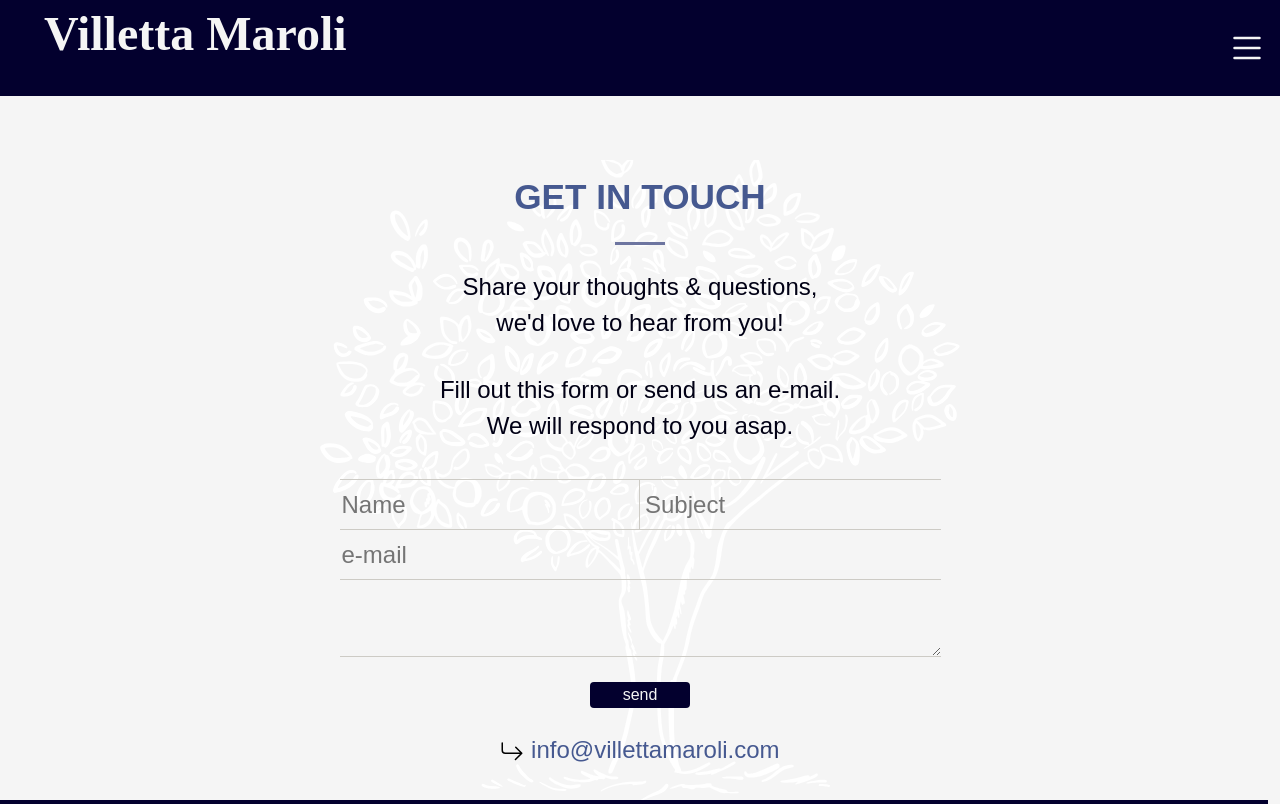
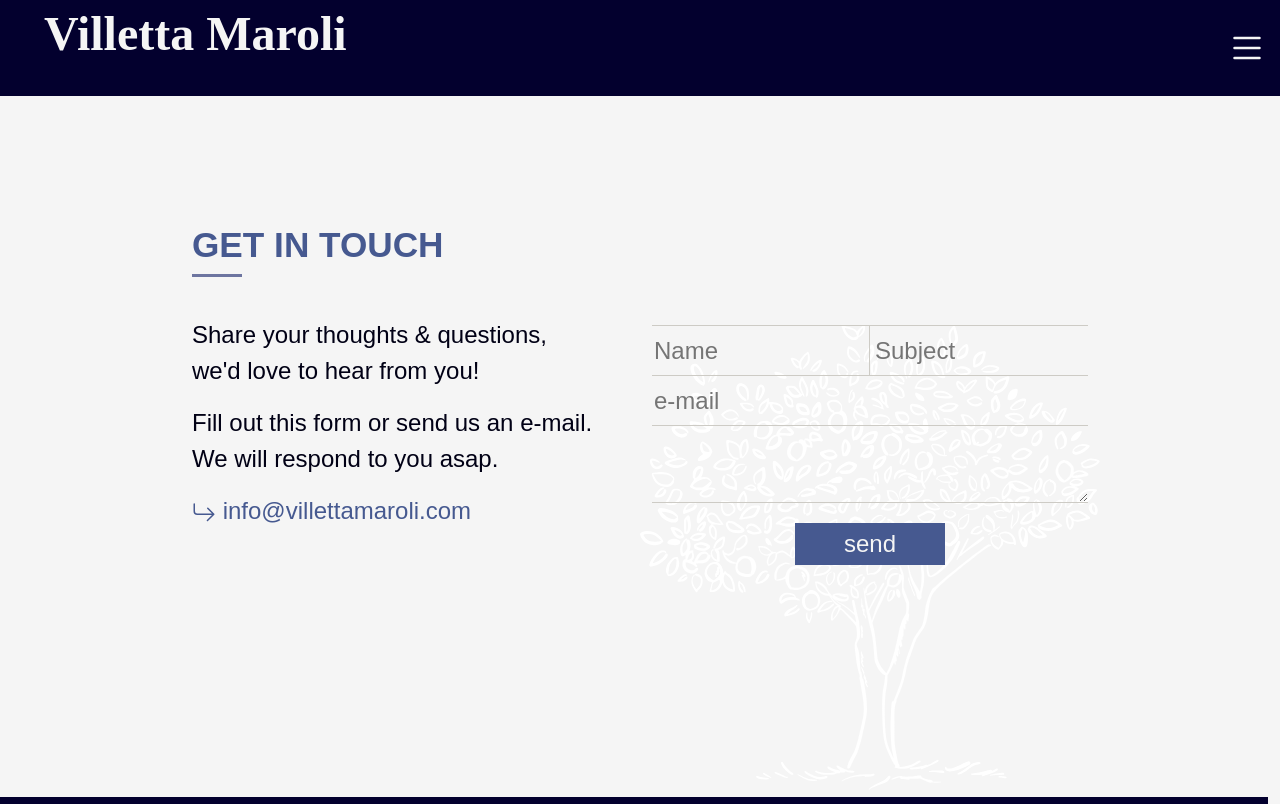
Before and after one commit to larsclaussen/villetta, a website: page villetta/contact/index.html in a window 1280 px wide. Shown: the top 804 px of the page. Drawn offline with nearby package versions, Linux system fonts and the light colour scheme; a web font is replaced by a local one.

Commit message:
Added index.html to the menu and some contact page changes

```diff
--- a/villetta/contact/index.html
+++ b/villetta/contact/index.html
@@ -30,8 +30,8 @@
             <div class="menu-burger">
               <button type="button" class="navbar-toggler menu-btns" data-bs-toggle="modal"
                 data-bs-target="#menu-modal">
-              <svg xmlns="http://www.w3.org/2000/svg" width="40" height="40" fill="whitesmoke"
-              class="bi bi-list" viewBox="0 0 16 16">
+                <svg xmlns="http://www.w3.org/2000/svg" width="40" height="40" fill="whitesmoke" class="bi bi-list"
+                  viewBox="0 0 16 16">
                   <path fill-rule="evenodd"
                     d="M2.5 12a.5.5 0 0 1 .5-.5h10a.5.5 0 0 1 0 1H3a.5.5 0 0 1-.5-.5zm0-4a.5.5 0 0 1 .5-.5h10a.5.5 0 0 1 0 1H3a.5.5 0 0 1-.5-.5zm0-4a.5.5 0 0 1 .5-.5h10a.5.5 0 0 1 0 1H3a.5.5 0 0 1-.5-.5z" />
                 </svg>
@@ -51,21 +51,24 @@
                 <h1 class="navbar-brand"><a href="../">Villetta Maroli</a>
               </div>
               <div class="menu-burger">
-            <button type="button" data-bs-dismiss="modal" class="btn-close btn-close-white btn-close-white-menu menu-btns"
-            aria-label="Close"></button>
+                <button type="button" data-bs-dismiss="modal"
+                  class="btn-close btn-close-white btn-close-white-menu menu-btns" aria-label="Close"></button>
               </div>
             </div>
             <div class="modal-body menu-modal-body">
               <ul class="navbar-nav mr-auto modal-nav">
                 <li class="nav-item">
-              <a class="nav-link" href="../products">Products</a>
+                  <a class="nav-link" href="../products/index.html">Products</a>
                 </li>
                 <li class="nav-item active">
-              <a class="nav-link" href="../about">About</a>
+                  <a class="nav-link" href="../about/index.html">About</a>
+                </li>
+                <li class="nav-item active">
+                  <a class="nav-link" href="../cocktails/index.html">Cocktails</a>
                 </li>
 
                 <li class="nav-item">
-              <a class="nav-link" href="../findandbuy">Find &amp; Buy</a>
+                  <a class="nav-link" href="../findandbuy/index.html">Find &amp; Buy</a>
                 </li>
                 <li class="nav-item">
                   <a class="nav-link" href="./">Contact</a>
@@ -80,13 +83,23 @@
 
       <div class="content contact-container">
         <section style="font-size: x-large;">
+          <div class="container">
           <div class="row">
-        <div class="contact-information-7-col contact-flex">
-
+            <div class="row">
+              <div class="head-holder col-md-12">
                 <h2 class="featurette-heading">
                   GET IN TOUCH
                 </h2>
                 <div class="line" style="margin-bottom: 1vh;"></div>
+                </div>
+            </div>
+            <div class="contact-information-6-col contact-left col-md-6 contact-flex">
+              <!--<div class="head-holder">
+              <h2 class="featurette-heading">
+                GET IN TOUCH
+              </h2>
+              <div class="line" style="margin-bottom: 1vh;"></div>
+              </div>-->
               <p class="lead">
                 Share your thoughts &amp; questions,<br /> we'd love to hear from you!
               </p>
@@ -95,45 +108,40 @@
                 Fill out this form or send us an e-mail.<br /> We will respond to you asap.
               </p>
 
+              <p>
+                <svg xmlns="http://www.w3.org/2000/svg" width="24" height="24"
+                  class="bi bi-arrow-return-right" viewBox="0 0 16 16">
+                  <path fill-rule="evenodd"
+                    d="M1.5 1.5A.5.5 0 0 0 1 2v4.8a2.5 2.5 0 0 0 2.5 2.5h9.793l-3.347 3.346a.5.5 0 0 0 .708.708l4.2-4.2a.5.5 0 0 0 0-.708l-4-4a.5.5 0 0 0-.708.708L13.293 8.3H3.5A1.5 1.5 0 0 1 2 6.8V2a.5.5 0 0 0-.5-.5z" />
+                </svg>
+                <a class="int" href="mailto:info@villettamaroli.com">info@villettamaroli.com</a><br />
+              </p>
 
-
-
-
+            </div>
+            <div class="contact-information-6-col contact-right col-md-6 contact-flex">
               <form id="question_form">
                 <div class="form_container">
                   <div class="form_input_container form_input_container_name">
-                <input id="question_name" name="name" type="text" placeholder="Name"
-                required />
+                    <input id="question_name" name="name" type="text" placeholder="Name" required />
                   </div>
                   <div class="form_input_container form_input_container_subject">
-                <input id="question_subject" name="subject" type="text" placeholder="Subject"
-                required />
+                    <input id="question_subject" name="subject" type="text" placeholder="Subject" required />
                   </div>
                   <div class="form_input_container form_input_container_email">
-                <input id="question_email" name="email" type="email" placeholder="e-mail"
-                required />
+                    <input id="question_email" name="email" type="email" placeholder="e-mail" required />
                   </div>
                   <div class="form_input_container form_input_container_textarea">
                     <textarea id="question_textarea"></textarea>
                   </div>
                   <div class="form_input_container form_input_container_send">
-                <input type="submit" class='btn submit_question' value="send">
+                    <input type="submit" id='subscribe_button' value="send">
                   </div>
                 </div>
               </form>
-          <p>
-
-            <svg xmlns="http://www.w3.org/2000/svg" width="24" height="24" fill="currentColor"
-            class="bi bi-arrow-return-right" viewBox="0 0 16 16">
-            <path fill-rule="evenodd"
-            d="M1.5 1.5A.5.5 0 0 0 1 2v4.8a2.5 2.5 0 0 0 2.5 2.5h9.793l-3.347 3.346a.5.5 0 0 0 .708.708l4.2-4.2a.5.5 0 0 0 0-.708l-4-4a.5.5 0 0 0-.708.708L13.293 8.3H3.5A1.5 1.5 0 0 1 2 6.8V2a.5.5 0 0 0-.5-.5z" />
-          </svg>
-          <a class="int" href="mailto:info@villettamaroli.com">info@villettamaroli.com</a><br />
-
-        </p>
-
 
             </div>
+          </div>
+
             <!--<div class="col-md-4 contact-flex" style="height: 100vh; background-color: #03002E;">
         <object class="contact-right-image"  data="../images/tree.svg"></object>
       </div>-->
@@ -162,10 +170,9 @@
                   <p>
                     Follow our tracks and receive VM-updates!
                   </p>
-                <input id="register_email" name="email" type="email" placeholder="e-mail"
-                required />
+                  <input id="register_email" name="email" type="email" placeholder="e-mail" required />
 
-                <input id="subscribe_button" type="submit" value="subscribe">
+
                 </form>
               </div>
             </div>
--- a/villetta/css/custom.css
+++ b/villetta/css/custom.css
@@ -254,6 +254,9 @@ h2 {
 
 .body-whitesmoke {
     background-color: whitesmoke;
+}
+.bi-arrow-return-right{
+    fill: #465990;
 }
 
 .menu-btns:focus {
@@ -642,30 +645,46 @@ h2.product {
     max-width: 100vw;
     overflow: hidden;
 }
+.head-holder{
+    display: flex;
+    justify-content: center;
+    align-items: flex-start;
+    flex-direction: column;
+    width: 100%;
+    margin-top: 20vh;
+    margin-bottom: 2rem;
+}
+.contact-information-6-col {
 
-.contact-information-7-col {
     display: -webkit-box;
     display: -ms-flexbox;
     display: flex;
     background-color: whitesmoke;
     color: black;
-    margin-top: 20vh;
-    background-image: url(../images/tree.svg);
-    background-size: 80vh;
-    background-position: center center;
-    background-repeat: no-repeat;
-    height: 80vh;
-    text-align: center;
+
+
+    height: 60vh;
+    text-align: left;
     -webkit-box-orient: vertical;
     -webkit-box-direction: normal;
     -ms-flex-direction: column;
     flex-direction: column;
     -webkit-box-align: center;
     -ms-flex-align: center;
-    align-items: center;
-    -webkit-box-pack: space-evenly;
-    -ms-flex-pack: space-evenly;
-    justify-content: space-evenly;
+
+}
+
+.contact-left{
+    align-items: flex-start;
+
+}
+
+.contact-right{
+    background-image: url(../images/tree.svg);
+    padding-top: 8px;
+    background-size: contain;
+    background-position: center center;
+    background-repeat: no-repeat;
 }
 
 .contact-information-7-col form {
@@ -820,8 +839,8 @@ h2.product {
     max-width: 400px;
 }
 #subscribe_button {
-    color: #465990;
-    background-color: transparent;
+    color: whitesmoke;
+    background-color: #465990;
 
     border: 2px solid #465990;
     width: 80%;
```
Also changed, not shown: villetta/about/index.html (+7 -4 lines), villetta/cocktails/index.html (+8 -6 lines), villetta/findandbuy/index.html (+7 -4 lines), villetta/index.html (+7 -5 lines), villetta/products/index.html (+3 -3 lines), villetta/contact/images/David_blue_DEF.jpeg (added), villetta/contact/images/Esther_blue_DEF.jpeg (added), villetta/contact/images/Jillian_blue_DEF.jpeg (added), villetta/contact/images/Lars_blue_DEF.JPEG (added), villetta/contact/images/Mario_blue_DEF.JPEG (added), villetta/contact/images/Matteo_blue_DEF.jpeg (added), villetta/contact/images/Stef_blue_DEF.jpeg (added), villetta/contact/images/insta_icon.svg (added), 1 other file. Lines whose indentation alone changed are shown as unchanged.
